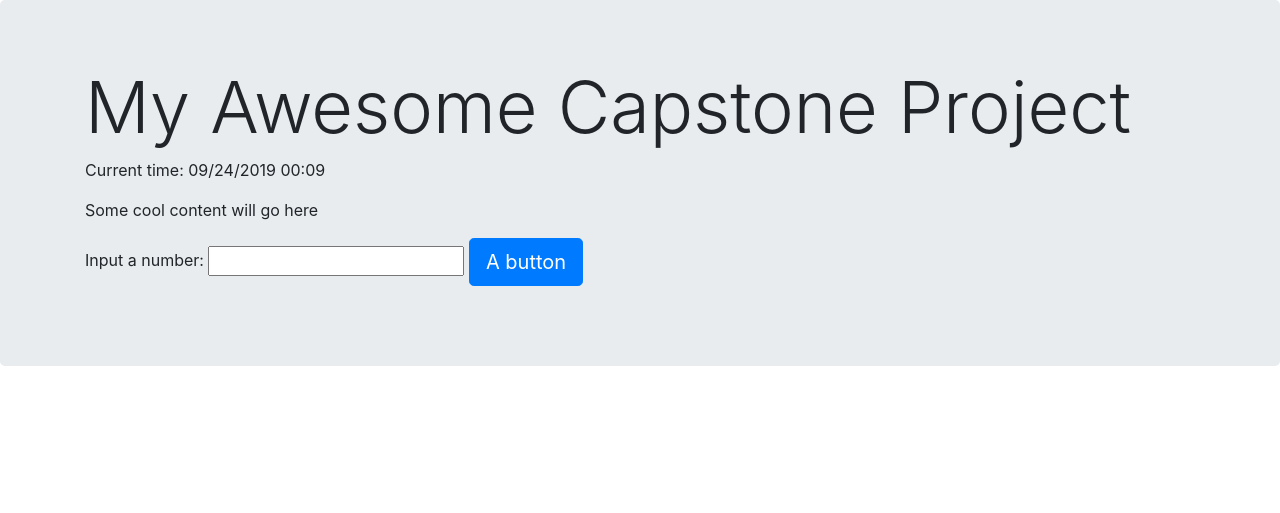
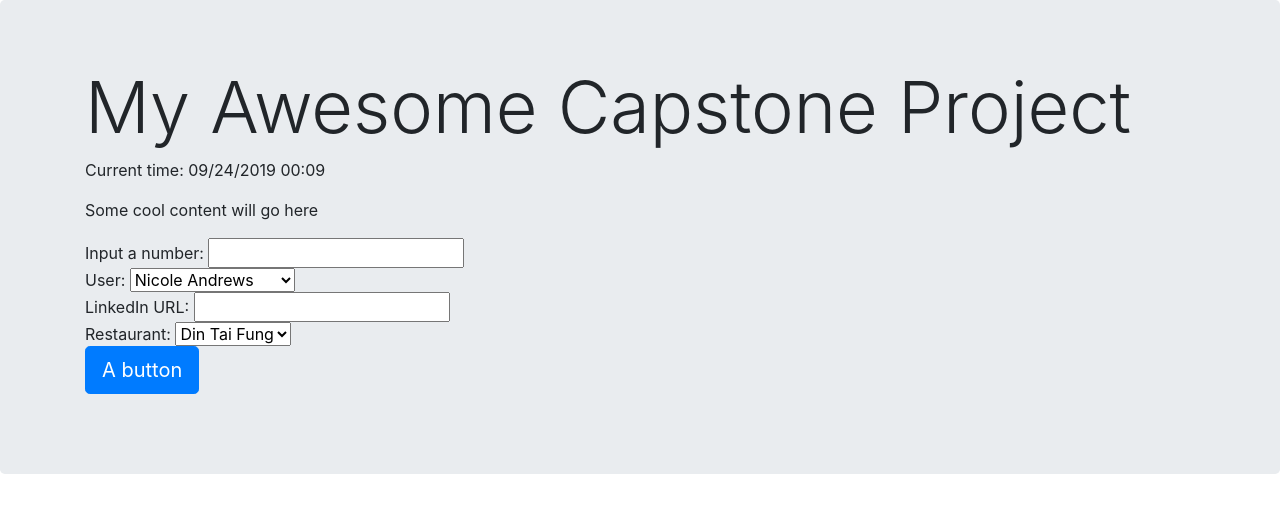
Before and after one commit to learn-co-students/capstone-flask-app-template-seattle-ds-062419, a Flask app: page / in a window 1280 px wide. Shown: the top 513 px of the page. Run offline with Flask 2, Linux system fonts and the light colour scheme; some libraries are stand-ins or nearby versions.

Commit message:
material from second lecture

```diff
--- a/app.py
+++ b/app.py
@@ -1,5 +1,6 @@
 from flask import Flask, render_template, request
 from time import strftime
+import time
 
 app = Flask(__name__, static_url_path="/static")
 
@@ -8,12 +9,19 @@ def index():
     """Return the main page."""
     time_str = strftime("%m/%d/%Y %H:%M")
     print(time_str)
-    return render_template("index.html", time_info=time_str)
+    restaurants = ["Din Tai Fung", "Rocco's", "Chipotle"]
+    return render_template("index.html", time_info=time_str, restaurants=restaurants)
 
 @app.route("/get_results", methods=["POST"])
 def get_results():
     data = request.form
     print(data)
-    user_number = int(data["number"])
-    user_number_doubled = user_number * 2
-    return render_template("results.html", output_num=user_number_doubled)
+    # user_number = int(data["number"])
+    # user_number_doubled = user_number * 2
+
+    user_id = data["user"]
+    answer = should_make_transaction(user_id)
+    return render_template("results.html", answer=answer, user_id=user_id)
+
+def should_make_transaction(user_id):
+    return False
--- a/templates/index.html
+++ b/templates/index.html
@@ -16,9 +16,25 @@
         <p>
           <form action="/get_results" method="post">
             Input a number: <input type="text" name="number">
+            <br>
+            User: <select name="user">
+              <option value="2206066431492096327">Nicole Andrews</option>
+              <option value="2200417693859840681">Christy Faw</option>
+              <option value="2373608382922752189">Vladan Stankovic</option>
+              <option value="1670504276557824171">Elizabeth Giordano</option>
+            </select>
+            <br>
+            LinkedIn URL: <input type="url" name="linkedin_url">
+            <br>
+            Restaurant:
+            <select name="restaurant">
+              {% for restaurant in restaurants %}
+                <option value="{{ restaurant }}">{{ restaurant }}</option>
+              {% endfor %}
+            </select>
+            <br>
             <input type="submit" class="btn btn-primary btn-lg" value="A button">
           </form>
-
         </p>
       </div>
     </div>
```
Also changed, not shown: templates/results.html (+8 -1 lines), README.md.
